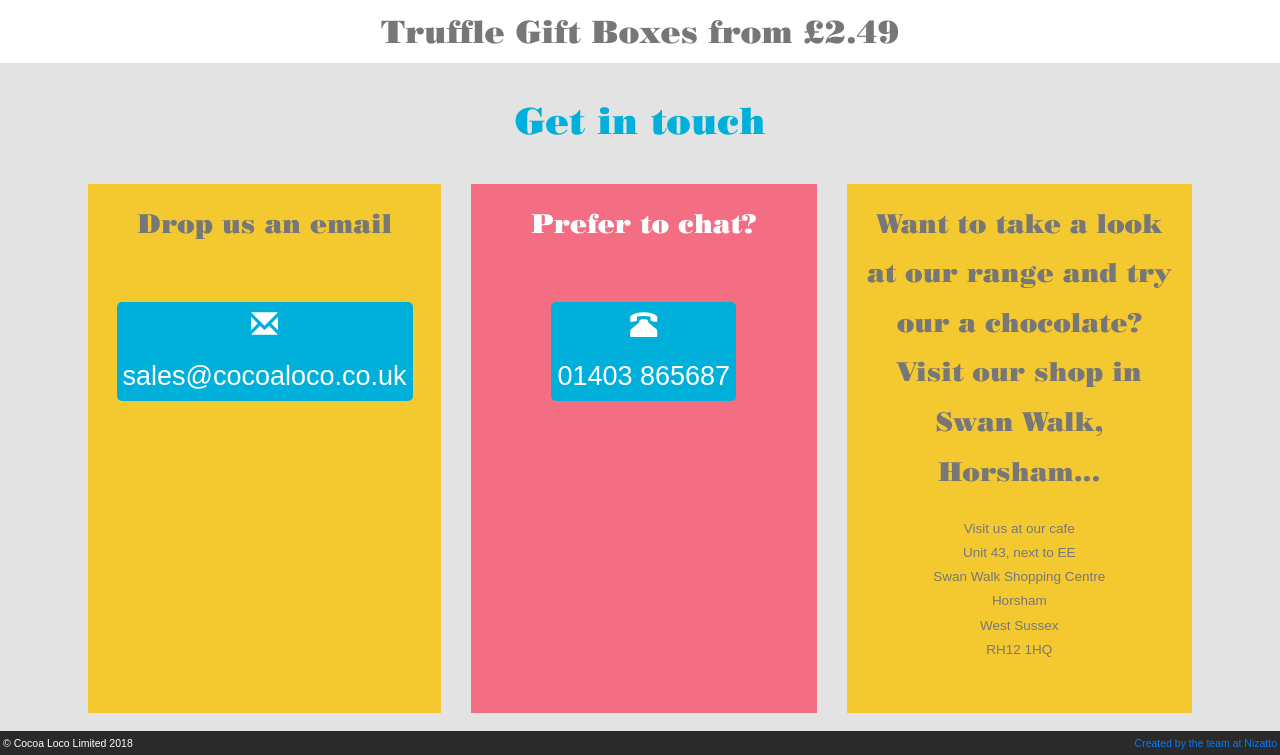
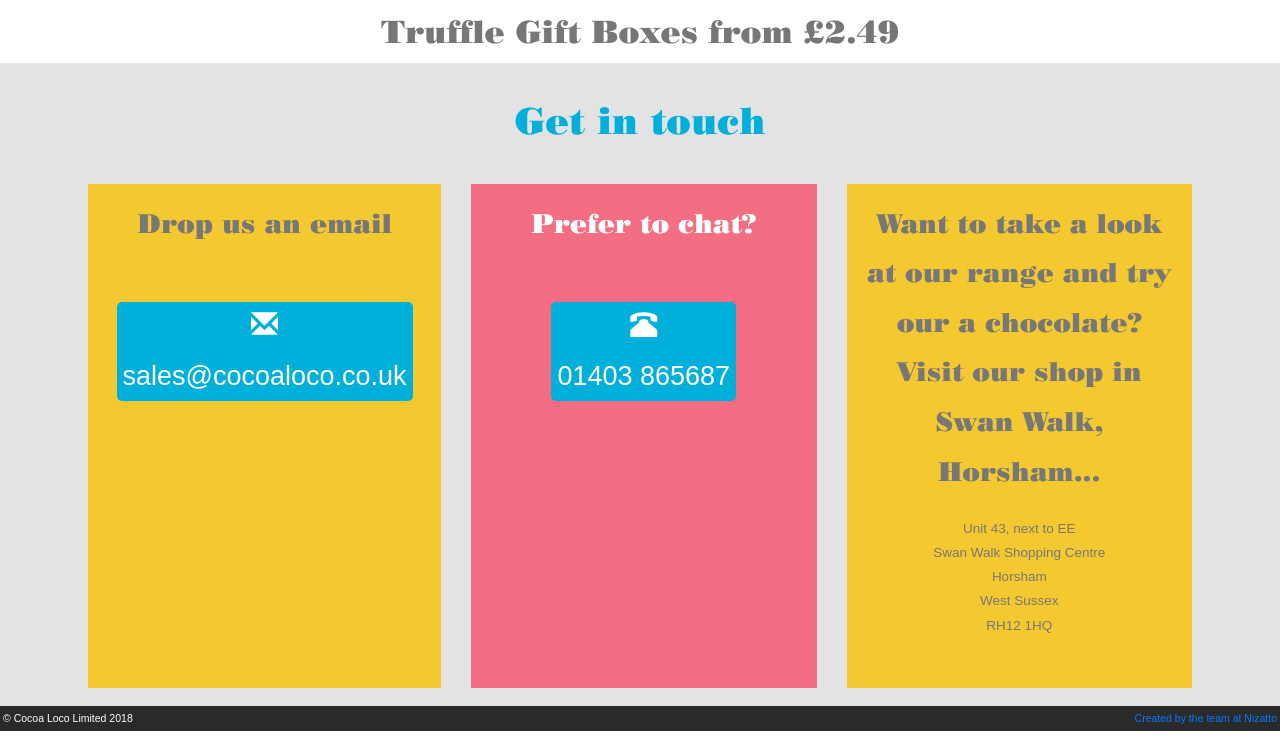
Before and after one commit to Nizatto/cocoaloco, a plain HTML site: page index.htm in a window 1280 px wide. Shown: the part 4951-5706 px from the top of the page. After the commit the page ends 5682 px from the top, so only its background shows below. Drawn offline with nearby package versions, Linux system fonts and the light colour scheme.

Commit message:
Update index.htm

```diff
--- a/index.htm
+++ b/index.htm
@@ -74,7 +74,7 @@
 			  <h1 style="padding: 15px; margin-top: 20px; font-family: Bodoni; text-align: center; color: #00b0da">Get in touch</h1><div class="row" style="padding: 3px; font-size: 1.8em;">
 			  <div class="col-sm" style="padding: 15px; margin: 15px; background: #f4c92f; text-align: center;"><span style="font-family: Bodoni; text-align: center;">Drop us an email</span><div style="padding: 2em 0.5em;"><button style="border-radius: 5px; border: none; background: #00b0da; color: #FFF" onClick="window.location.href='mailto:sales@cocoaloco.co.uk'"><span class="glyphicon glyphicon-envelope"></span><br>sales@cocoaloco.co.uk</button></div></div>
 			<div class="col-sm" style="padding: 15px; margin: 15px; background: #f36d83; text-align: center; color: #FFF"><span style="font-family: Bodoni; text-align: center;">Prefer to chat?</span><div style="padding:2em 0.5em;"><button style="border-radius: 5px; border: none; background: #00b0da; color: #FFF" onClick="window.location.href='tel:01403865687'"><span class="glyphicon glyphicon-phone-alt"></span><br>01403 865687</button></div></div>
-			  <div class="col-sm" style="padding: 15px; margin: 15px; background: #f4c92f; text-align: center;"><span style="font-family: Bodoni; text-align: center;">Want to take a look at our range and try our a chocolate? Visit our shop in Swan Walk, Horsham...</span><div style="padding: 1.5em 0.5em; font-size: 0.5em;">Visit us at our cafe<address>Unit 43, next to EE<br>Swan Walk Shopping Centre<br>Horsham<br>West Sussex<br>RH12 1HQ</div></div>
+			  <div class="col-sm" style="padding: 15px; margin: 15px; background: #f4c92f; text-align: center;"><span style="font-family: Bodoni; text-align: center;">Want to take a look at our range and try our a chocolate? Visit our shop in Swan Walk, Horsham...</span><div style="padding: 1.5em 0.5em; font-size: 0.5em;"><address>Unit 43, next to EE<br>Swan Walk Shopping Centre<br>Horsham<br>West Sussex<br>RH12 1HQ</div></div>
   		</div>
 		  </div></section>
   <section class="footer" id="footer">
```
